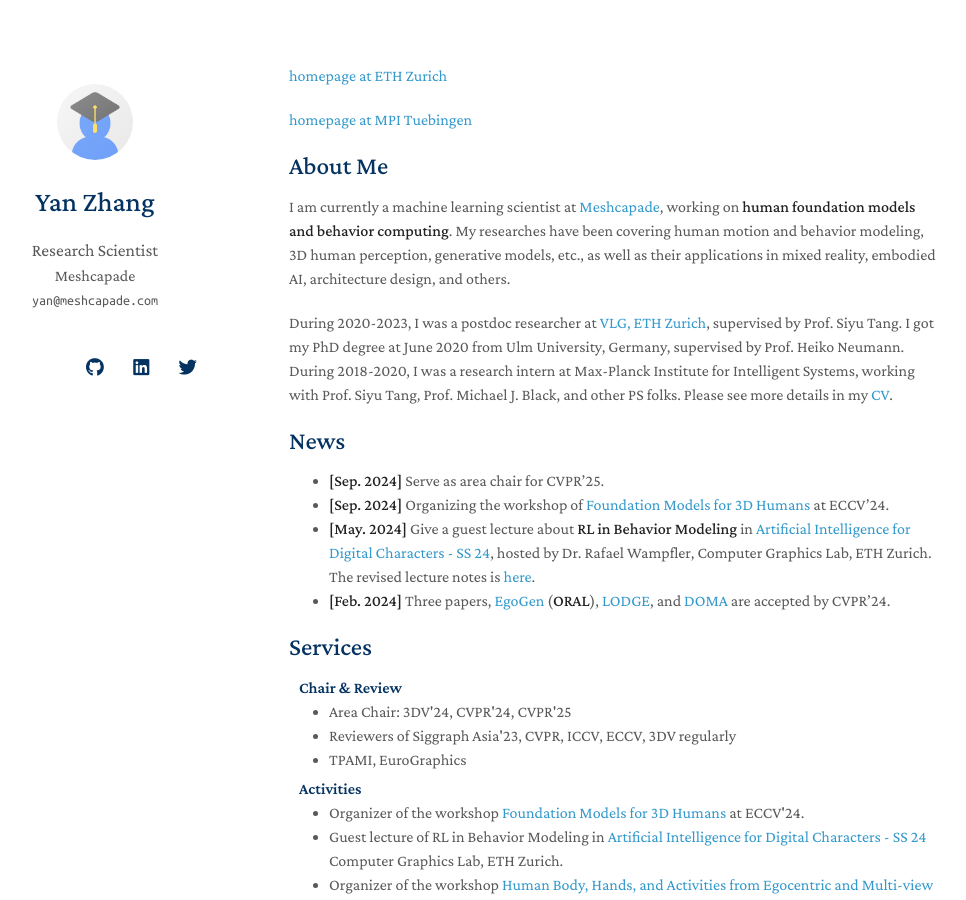
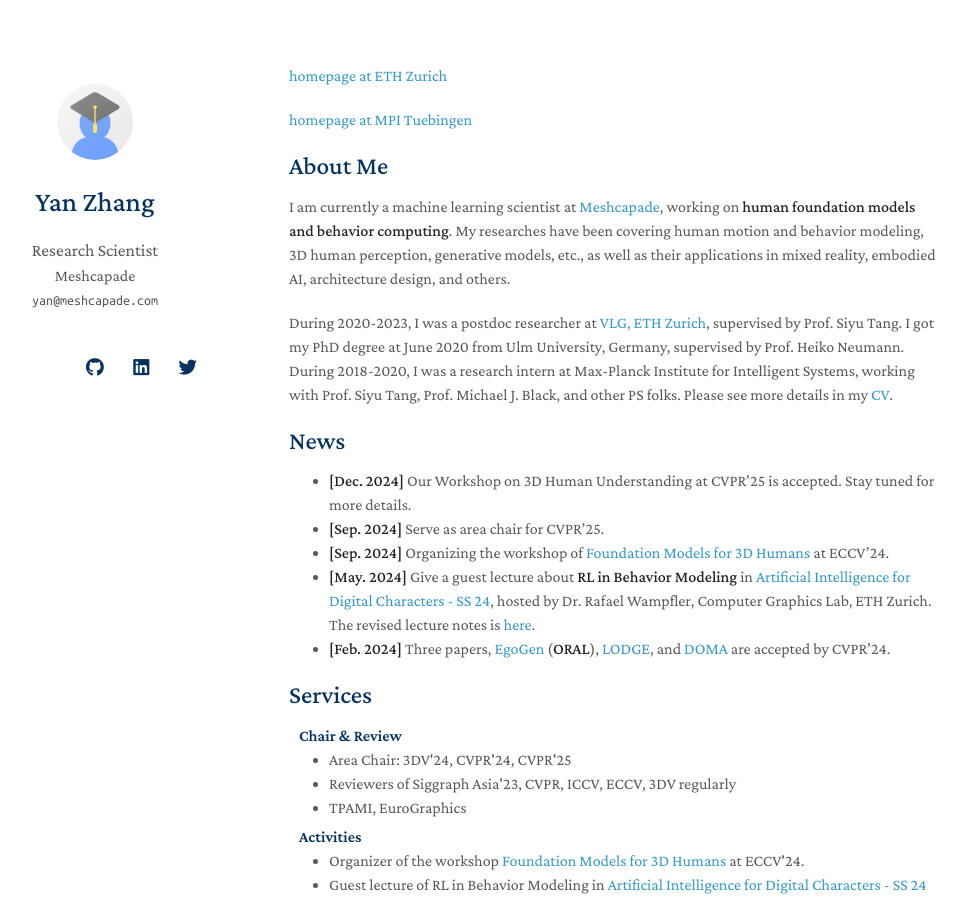
Before and after one commit to yz-cnsdqz/yz-cnsdqz.github.io, a Jekyll site: the page built from index.md, in a window 1280 px wide and 900 px high. Shown: the whole window, without its empty margins (181-1147 px from the left). Built offline with Jekyll 4.4.1, drawn with Linux system fonts in a browser that asks for light colours; nearby versions of some CDN libraries; a style sheet for code colours, icons or effects is not loaded.

Commit message:
add info of cvpr25 workshop

```diff
--- a/index.md
+++ b/index.md
@@ -26,6 +26,7 @@ Please see more details in my [CV](assets/files/yanzhang_CV.pdf).
 
 
 ## News
+- **[Dec. 2024]** Our Workshop on 3D Human Understanding at CVPR'25 is accepted. Stay tuned for more details.
 - **[Sep. 2024]** Serve as area chair for CVPR'25.
 - **[Sep. 2024]** Organizing the workshop of [Foundation Models for 3D Humans](https://human-foundation.github.io/workshop-eccv-2024/) at ECCV'24.
 - **[May. 2024]** Give a guest lecture about **RL in Behavior Modeling** in [Artificial Intelligence for Digital Characters - SS 24](https://cgl.ethz.ch/teaching/aichar24/home.php), hosted by Dr. Rafael Wampfler, Computer Graphics Lab, ETH Zurich. The revised lecture notes is [here]().
```
